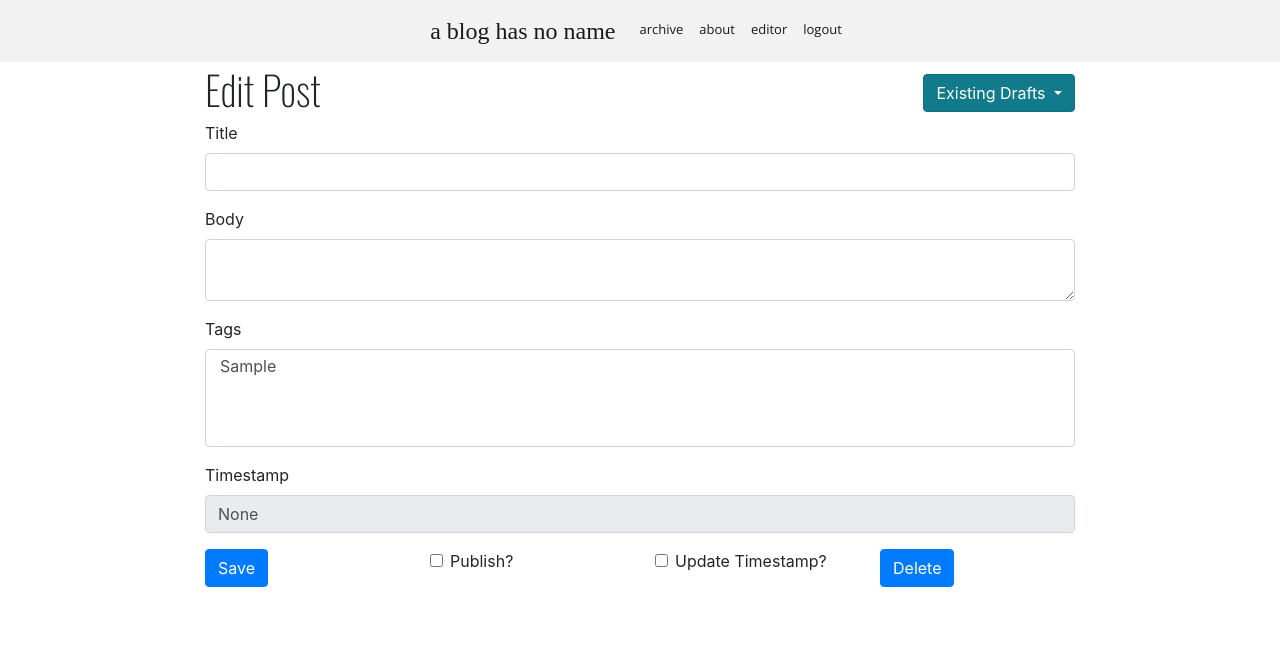
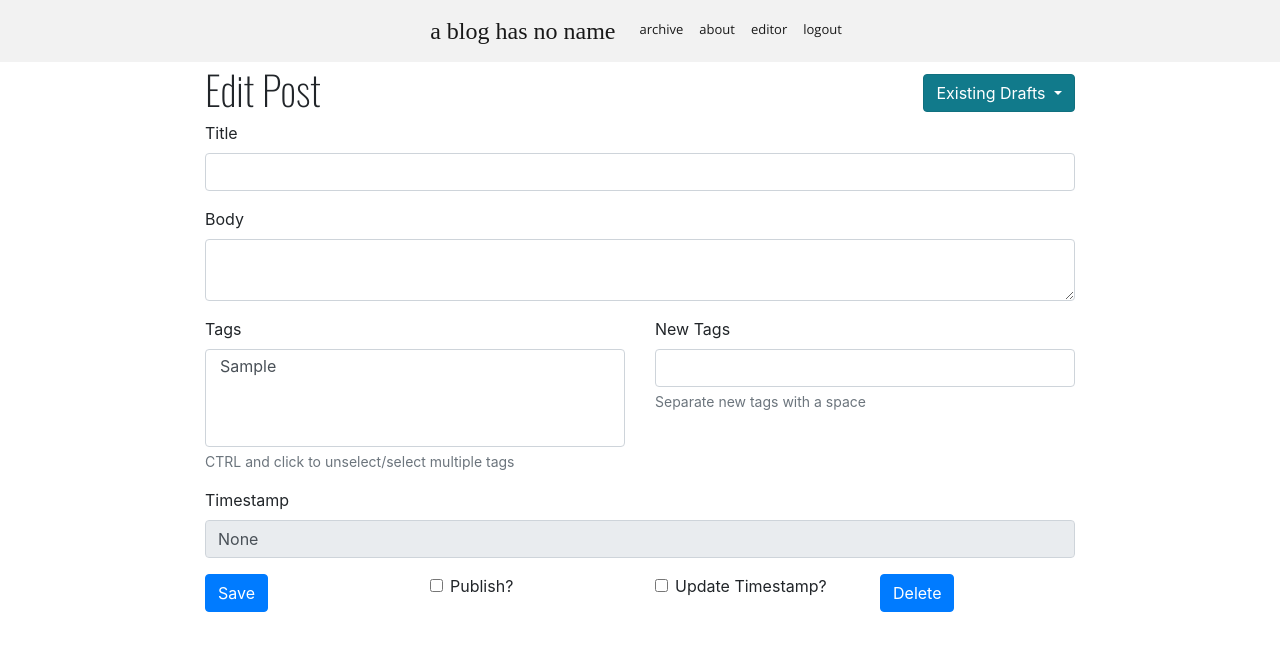
Before and after one commit to magicaljellybeans/blog, a Flask app: page /editor/ in a window 1280 px wide. Shown: the top 651 px of the page. Run offline with Flask 2, Linux system fonts and the light colour scheme; a user stored in the database is signed in; tables that the repository leaves empty hold one stand-in row (values such as "Sample post"); some libraries are stand-ins or nearby versions; some web fonts are replaced.

Commit message:
enabled adding of new tags

```diff
--- a/app/forms.py
+++ b/app/forms.py
@@ -10,7 +10,8 @@ class LoginForm(FlaskForm):
 class EditorForm(FlaskForm):
     title = StringField('Title', validators=[DataRequired(), Length(min=1, max=250)])
     body = PageDownField('Body', validators=[DataRequired()])
-    tags = SelectMultipleField('Tags', coerce=int)
+    tags = SelectMultipleField('Tags', coerce=int, description="CTRL and click to unselect/select multiple tags")
+    new_tags = StringField('New Tags', description="Separate new tags with a space")
     timestamp = DateTimeField('Timestamp')
     published = BooleanField('Publish?')
     update = BooleanField('Update Timestamp?')
--- a/app/routes.py
+++ b/app/routes.py
@@ -106,6 +106,15 @@ def editor(slug=None):
         for id in form.tags.data:
             t = Tag.query.filter_by(id=id).first()
             post.tags.append(t)
+        # add new tags to database and append
+        if form.new_tags.data:
+            new_tags = form.new_tags.data.split()
+            for tag in new_tags:
+                name = tag
+                tag = Tag()
+                tag.tag = name
+                post.tags.append(tag)
+                db.session.add(tag)
         # inform user
         if post.published:
             flash('Published Post')
--- a/app/templates/editor.html
+++ b/app/templates/editor.html
@@ -28,7 +28,7 @@
             {{ form.csrf_token() }}
             {{ render_form_row([form.title]) }}
             {{ render_form_row([form.body]) }}
-            {{ render_form_row([form.tags]) }}
+            {{ render_form_row([form.tags, form.new_tags]) }}
             <div class="form-row"><div class="col"><div class="form-group">
             <label class="form-control-label" for="timestamp">Timestamp</label>
             <input type="text" readonly class="form-control" id="timestamp" value="{{ form.timestamp.data }}">
--- a/config.py
+++ b/config.py
@@ -9,5 +9,5 @@ class Config(object):
         'sqlite:///' + os.path.join(basedir, 'app.db')
     SQLALCHEMY_TRACK_MODIFICATIONS = False
 
-    POSTS_PER_PAGE = 3
+    POSTS_PER_PAGE = 10
     BLURB_LENGTH = 200
```
Also changed, not shown: app.db.
